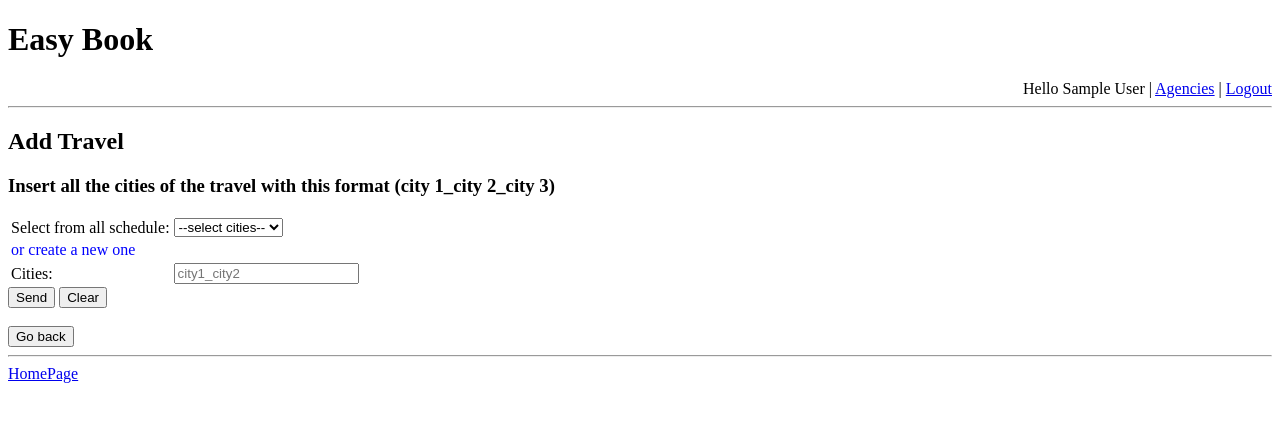
After one commit to davmarc-lab/easy-book, a PHP site: page /agency/operation/add_travel.php in a window 1280 px wide. The commit adds this page. Shown: the top 422 px of the page. Run offline with PHP 8.4, Linux system fonts and the light colour scheme; the visitor is signed in with stand-in values (Sample User, id 1); data that the repository does not hold is empty.

Commit message:
[MOD] adding travel insertion to db, completed schedule part

```diff
--- a/WebSite/agency/homepage_agency.php
+++ b/WebSite/agency/homepage_agency.php
@@ -59,7 +59,7 @@
                             echo("<td style=\"text-align: center\">");
                             ?>
                             <form action="info_agency.php" method="get">
-                                <button style="cursor: pointer;" type="submit" name="agency" value="<?php echo($r["nome"]); ?>">Manage</button>
+                                <button style="cursor: pointer;"name="agency" value="<?php echo($r["nome"]); ?>">Manage</button>
                             </form>
                             <?php echo("</td>");
                             echo("</tr>");
--- /dev/null
+++ b/WebSite/agency/operation/add_travel.php
@@ -0,0 +1,77 @@
+<!DOCTYPE html>
+<html lang="en">
+<head>
+    <link rel="stylesheet" href="../../style/style.css">
+    <meta charset="UTF-8">
+    <meta name="viewport" content="width=device-width, initial-scale=1.0">
+    <title>Easy Book</title>
+</head>
+<body>
+    <h1>Easy Book</h1>
+    <?php
+        session_start();
+        include_once("../../database/dbConnection.php");
+        $conn = OpenCon();
+        if (isset($_SESSION["id"])) {
+            ?>
+                <div class="login">
+                    <?php
+                        echo ("Hello ".$_SESSION["name"]." | <a href=\"../homepage_agency.php\">Agencies</a> | <a href=\"../user/logout.php\">Logout</a>");
+                    ?>
+                </div>
+            <?php
+        }
+    ?>
+    <hr>
+    <h2>Add Travel</h3>
+    <h3>Insert all the cities of the travel with this format (city 1_city 2_city 3)</h2>
+    <form action="check_schedule.php" method="post">
+        <table>
+            <tr>
+                <td>Select from all schedule:</td>
+                <td>
+                    <select name="schedule">
+                        <option value="-1">--select cities--</option>
+                        <?php
+                            $schedule_query = 'SELECT * FROM itinerario';
+                            $scd = $conn -> query($schedule_query);
+                            foreach ($scd as $x) {
+                                $query = 'SELECT l.nome
+                                        FROM localita as l, itinerario_localita as ai
+                                        WHERE l.id = ai.id_localita
+                                        AND l.id IN
+                                            (SELECT ia.id_localita FROM itinerario_localita as ia);';
+                                $res = $conn -> query($query);
+                                foreach ($res as $city) {
+                                    $cities.= ($city["nome"].'-');
+                                }
+                                $cities = substr_replace($cities, "", -1);
+                                echo("<option value=\"{$x["id"]}\">{$cities}</option>");
+                            }
+                        ?>
+                    </select>
+                </td>
+            </tr>
+            <tr>
+                <td style="color: blue">or create a new one</td>
+            </tr>
+            <tr>
+                <td>Cities:</td>
+                <td><input type="text" name="city" placeholder="city1_city2"></td>
+            </tr>
+        </table>
+        <button name="submit" value="toCheck">Send</button>
+        <input type="reset" value="Clear">
+    </form>
+    <br>
+    <?php
+        // for the go back link
+        $agency_name = str_replace(' ', '+', $_SESSION["agency"]);
+        echo("<button onclick=\"location.href='../info_agency.php?agency={$agency_name}'\">Go back</button>");
+    ?>
+</body>
+<footer>
+    <hr>
+    <a href="../index.php">HomePage</a>
+</footer>
+</html>
--- /dev/null
+++ b/WebSite/user/operation/travel_book.php
@@ -0,0 +1,3 @@
+<?php
+    echo($_GET["travel"]);
+?>
```
Also changed, not shown: WebSite/agency/info_agency.php (+22 -7 lines), WebSite/agency/operation/check_schedule.php (added, +59 -0 lines).
